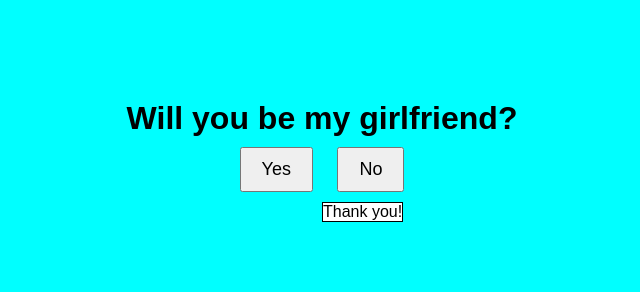
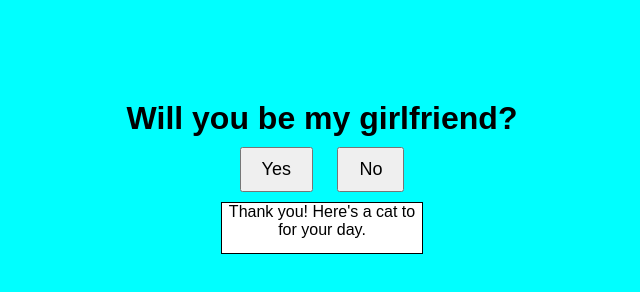
Before and after one commit to karldreta/Letter-to-dear, a website built with webpack: page src/template.html in a window 1280 px wide. Both pictures are taken after a click on the button "Yes". Shown: the whole page, without its empty margins (318-958 px from the left). Built offline with nearby package versions, Linux system fonts and the light colour scheme.

Commit message:
Add flexbox

```diff
--- a/src/script.js
+++ b/src/script.js
@@ -9,8 +9,7 @@ noButton.addEventListener("mouseover", () => {
   noButton.style.top = `${randomY}px`;
 });
 
-// document.getElementById("yes").addEventListener("click", () => {
-//   const pop = document.createElement('div');
-//   pop.innerHTML = `Thank you!`;
-//     pop.style.display = 'block';
-// });
+document.getElementById("yes").addEventListener("click", () => {
+  const pop = document.querySelector('#yesResponse');
+    pop.style.display = 'flex';
+});
--- a/src/styles.css
+++ b/src/styles.css
@@ -3,6 +3,9 @@
 }
 
 body {
+  display: flex;
+  flex-direction: column;
+  align-items: center;
   width: 100vw;
   height: 100vh;
   margin: 0;
@@ -30,16 +33,21 @@ button {
   margin: 10px;
   cursor: pointer;
 }
+
 #no {
   position: relative;
 }
 
 #yesResponse {
-  position: absolute;
+  display: none;
   border: 1px solid black;
-  left: 50%;
-  right: 50%;
+  flex-direction: column;
   width: max-content;
   height: max-content;
   background-color: white;
 }
+
+#yesResponse > p {
+  width: 200px;
+  height: 50px;
+}
--- a/src/template.html
+++ b/src/template.html
@@ -6,12 +6,19 @@
     <title>Template Only</title>
   </head>
   <body>
+    <main>
     <h1>Will you be my girlfriend?</h1>
-    <button id="yes">Yes</button>
-    <button id="no">No</button>
-    <main></main>
+    <div id="buttonContainer">
+      <button id="yes">Yes</button>
+      <button id="no">No</button>
+    </div>
+    </main>
   </body>
   <div id="yesResponse">
-    Thank you!
+    <p>Thank you!
+      Here's a cat to for your day.
+    </p>
+    <div id="gifContainer">
+    </div>
   </div>
 </html>
```
